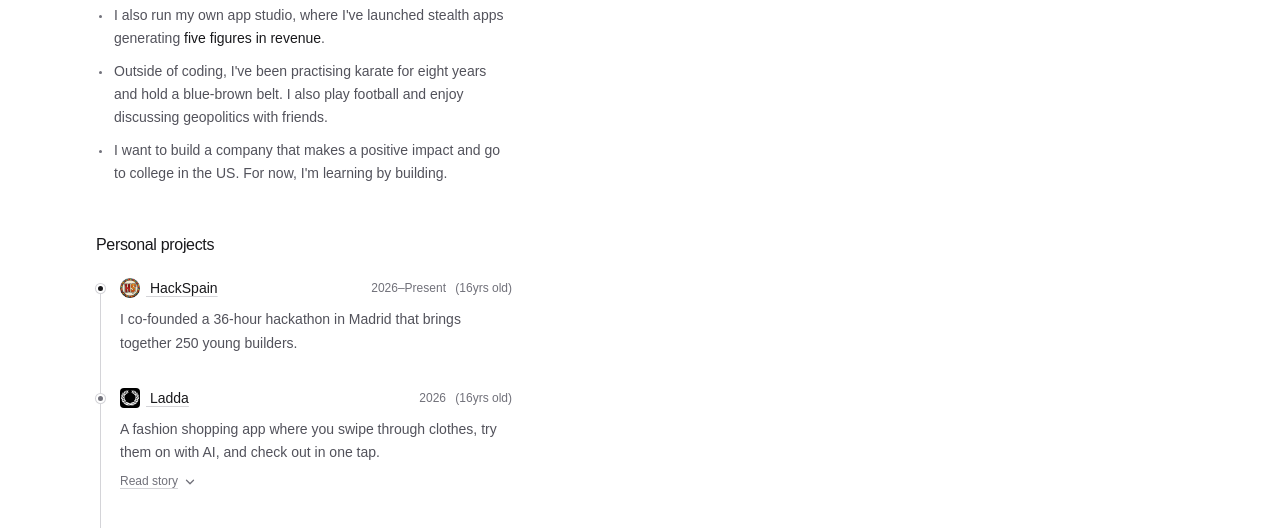
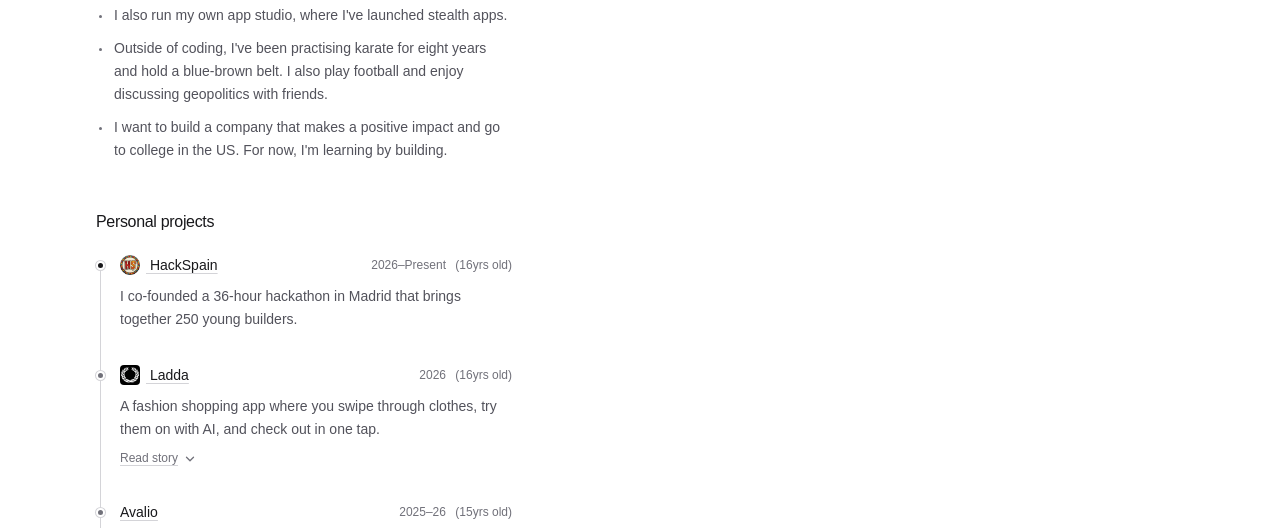
Before and after one commit to samuelcorsan/disam.dev, an Astro site: page / in a window 1280 px wide. Shown: the part 572-1100 px from the top of the page. Built offline with nearby package versions, Linux system fonts and the light colour scheme; Astro itself is replaced by a stand-in of ours.

Commit message:
Remove revenue mention from portfolio bio

```diff
--- a/src/components/about.astro
+++ b/src/components/about.astro
@@ -30,7 +30,7 @@ import { hackspainSponsors } from "@/lib/hackspain-sponsors";
         </span>
       </span>
     </li>
-    <li>I also run my own app studio, where I&apos;ve launched stealth apps generating <strong>five figures in revenue</strong>.</li>
+    <li>I also run my own app studio, where I&apos;ve launched stealth apps.</li>
     <li>Outside of coding, I&apos;ve been practising karate for eight years and hold a blue-brown belt. I also play football and enjoy discussing geopolitics with friends.</li>
     <li>I want to build a company that makes a positive impact and go to college in the US. For now, I&apos;m learning by building.</li>
   </ul>
```
